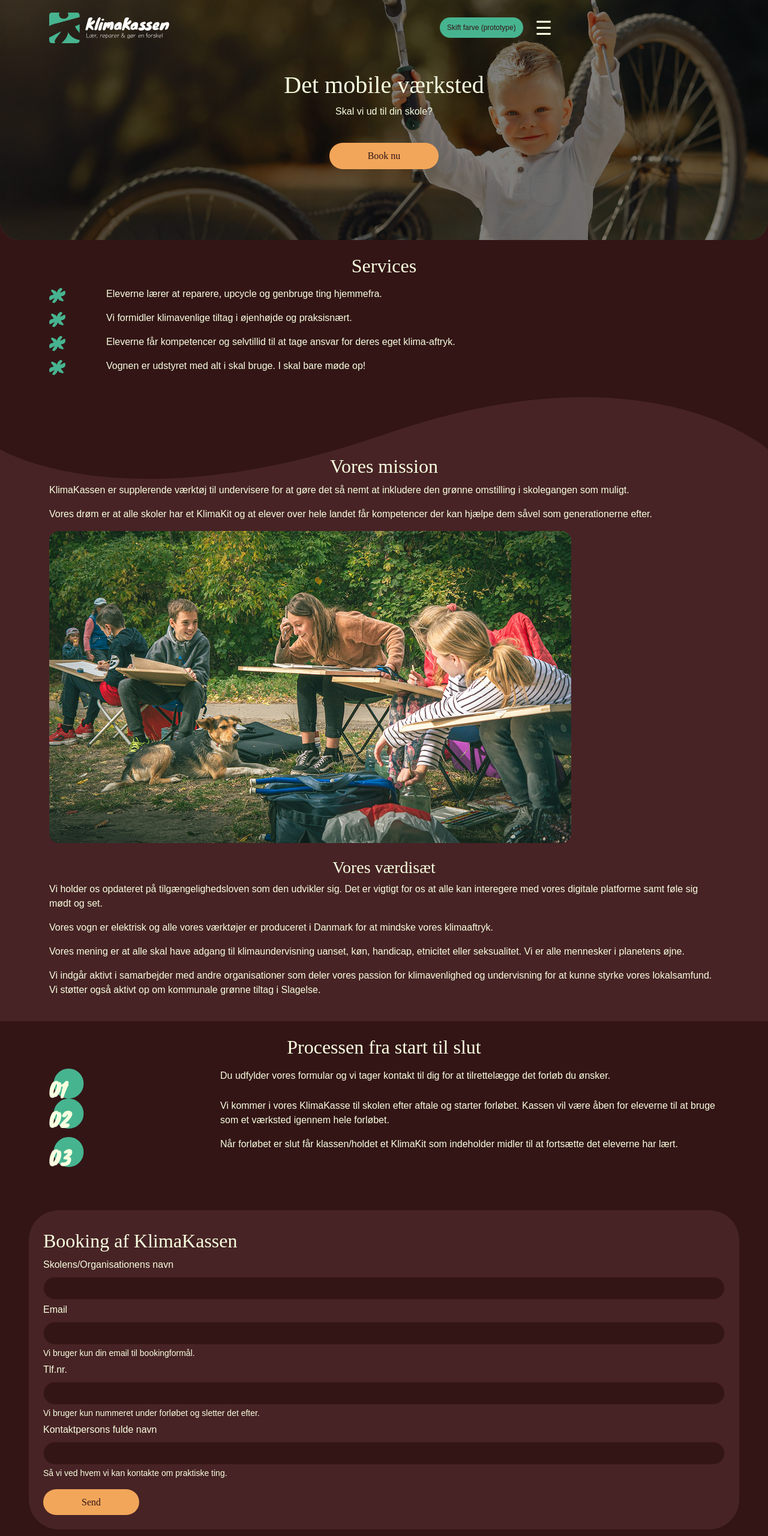
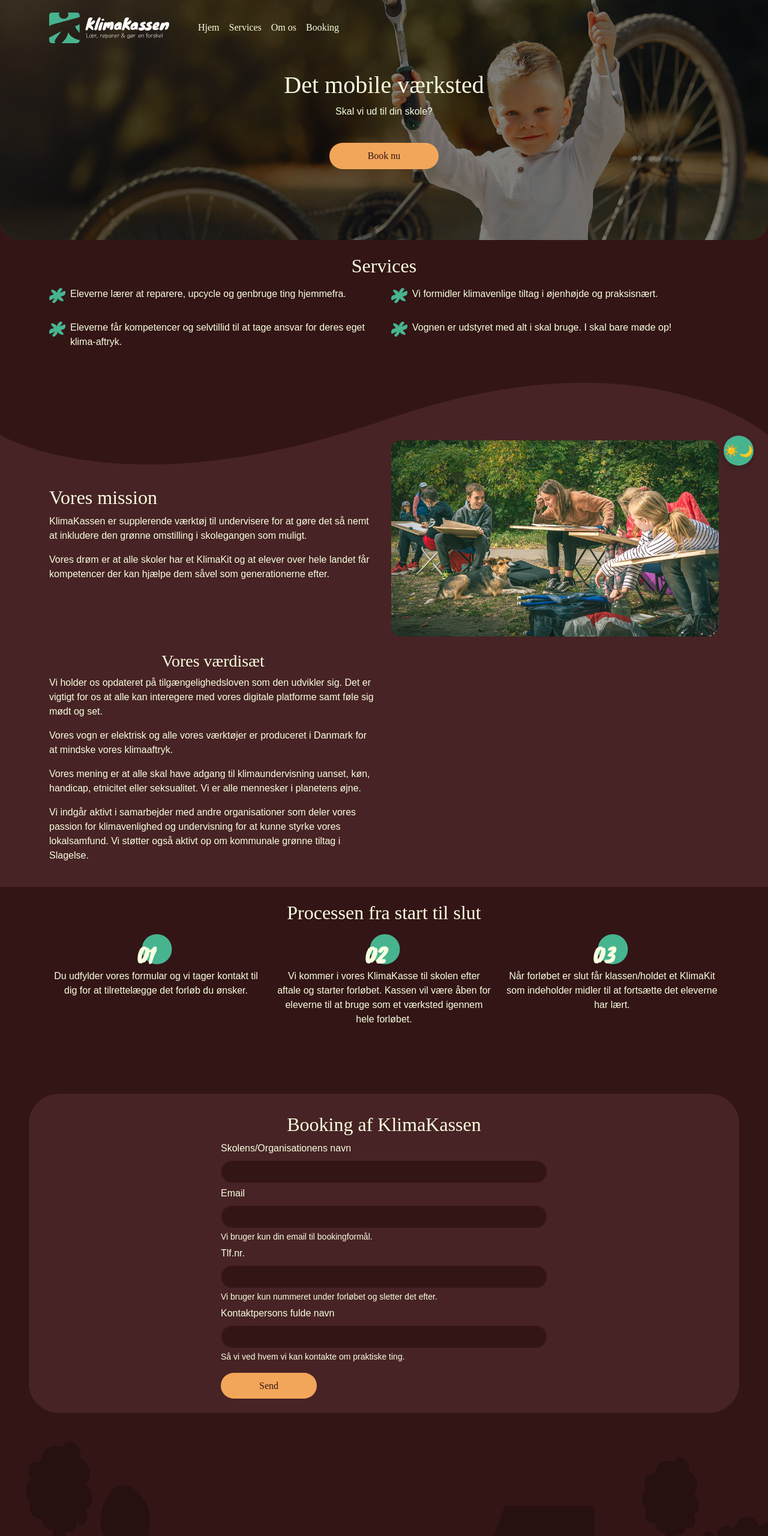
Before and after one commit to Line-WH/klimaKassen_web, a website: page index.html in a window 1280 px wide. Shown: the top 2560 px of the page at 60% size. Drawn offline with nearby package versions, Linux system fonts and the light colour scheme; files that its build step writes are made by us from their sources; a web font is replaced by a local one.

Commit message:
debugget theme knap og tilføjet grid til større devices. Fixet navbar der ikke ville vise korrekt styling.

```diff
--- a/css/styles.scss
+++ b/css/styles.scss
@@ -65,7 +65,7 @@
     @include cta-btn;
   }
 
-  .header.scrolled {
+  .navbar.scrolled {
     background-color: $color-bg-dark;
     box-shadow: 0 2px 10px rgba(0, 0, 0, 0.2);
   }
@@ -80,7 +80,7 @@
     @include cta-btn;
   }
 
-  .header.scrolled {
+  .navbar.scrolled {
     background-color: $color-bg-light;
     box-shadow: 0 2px 10px rgba(0, 0, 0, 0.2);
   }
@@ -90,7 +90,6 @@
   }
 
   input {
-    background: lighten($color-accent, 5%);
     color: $color-text-dark;
   }
 
@@ -112,68 +111,47 @@
   }
 }
 
+
+//navbar styling
+
 .navbar {
   position: fixed;
   top: 0;
   width: 100%;
+  background-color: transparent;
+  padding: 1rem;
+  transition: background-color 0.3s ease;
   z-index: 1000;
-  background-color: transparent;
-  transition: background-color 0.3s ease;
-  padding: 1rem;
 
-  .mobile-menu {
-    background-color: inherit;
-    padding: 1rem 2rem;
+  #logoImg {
+    width: 200px;
+    height: auto;
+  }
 
   .nav-link {
-      padding: 0.5rem;
-      font-size: 1.2rem;
     font-family: "Knewave", serif;
     color: inherit;
+    padding: 0.5rem 1rem;
 
     &:hover {
       text-decoration: underline;
     }
   }
+
+  .navbar-toggler {
+    font-size: 1.5rem;
+    border: none;
+    background: transparent;
+    color: inherit;
+  }
 }
 
 
-  #theme-toggle {
-    font-family: "Knewave", sans-serif;
-    top: 1rem;
-    right: 1rem;
-    font-size: 0.75rem;
-    padding: 0.5rem 0.75rem;
-    border-radius: 999px;
-    border: none;
-    cursor: pointer;
-    transition: 0.3s ease;
-    background-color: $color-accent;
-    color: $color-button-text;
-  }
-
-  #logoImg {
-    width: 200px;
-    height: auto;
-    display: block;
-  }
-
-  .menu-btn {
-    font-size: 2rem;
-    background-color: transparent;
-    border: none;
-    border-radius: 999px;
-    cursor: pointer;
-    transition: background-color 0.3s ease, color 0.3s ease;
 
 
-    line-height: 1;
-    font-family: inherit;
-    color: inherit;
-  }
 
-}
 
+//hero sektion
 .hero {
   background-image: url('../image/drengmedcykel.jpg');
   background-size: cover;
@@ -275,3 +253,59 @@
 h4, h5, h6, p, li {
   font-family: "Klee One", sans-serif;
 }
+
+
+//theme toggler
+.theme-toggle-btn {
+
+  position: fixed;
+  bottom: 1.5rem;
+  right: 1.5rem;
+  width: 50px;
+  height: 50px;
+  background-color: $color-accent;
+  border-radius: 50%;
+  border: none;
+  display: flex;
+  align-items: center;
+  justify-content: center;
+  z-index: 1100;
+  cursor: pointer;
+  box-shadow: 0 4px 10px rgba(0, 0, 0, 0.2);
+  transition: background-color 0.3s ease;
+
+  .icon {
+    font-size: 1.2rem;
+    color: $color-button-text;
+  }
+
+  &:hover {
+    filter: brightness(0.95);
+  }
+}
+
+// Modal overlay
+
+.modal-backdrop {
+  position: fixed;
+  inset: 0;
+  background: rgba(0,0,0,0.6);
+  z-index: 9999;
+  display: flex;
+  align-items: center;
+  justify-content: center;
+
+  .modal-box {
+    background-color: $color-bg-light;
+    color: $color-text-dark;
+    padding: 2rem;
+    border-radius: 1rem;
+    text-align: center;
+    max-width: 300px;
+    box-shadow: 0 0 15px rgba(0,0,0,0.3);
+  }
+
+  &.d-none {
+    display: none;
+  }
+}
--- a/index.html
+++ b/index.html
@@ -20,39 +20,29 @@
 
 <body class="theme-dark">
 
-<nav class="navbar">
+<nav class="navbar navbar-expand-md">
     <div class="container">
-        <div class="row w-100">
-            <div class="col-7 d-flex align-items-center justify-content-between">
         <a href="index.html" class="navbar-brand">
             <img id="logoImg" src="svg/klimakassen-logo-primary-color-dark.svg" alt="KlimaKassen Logo">
         </a>
-            </div>
-            <div class="col-5 d-flex align-items-center gap-2">
-                <button id="theme-toggle" class="btn" aria-label="Skift farvetema">
-                    Skift farve (prototype)
-                </button>
 
         <button
-                        class="navbar-toggler menu-btn"
+                class="navbar-toggler menu-btn d-md-none"
                 type="button"
                 data-bs-toggle="collapse"
                 data-bs-target="#navbarNav"
                 aria-controls="navbarNav"
                 aria-expanded="false"
-                        aria-label="Toggle navigation"
-                >
+                aria-label="Toggle navigation">
             <span>&#9776;</span>
         </button>
-            </div>
-        </div>
-    </div>
 
 
-    <div class="collapse navbar-collapse mobile-menu bg-lysrød" id="navbarNav">
-        <ul class="navbar-nav text-end">
+
+        <div class="collapse navbar-collapse" id="navbarNav">
+            <ul class="navbar-nav ms-md-4 text-end">
                 <li class="nav-item">
-                <a class="nav-link active" href="index.html">Hjem</a>
+                    <a class="nav-link" href="index.html">Hjem</a>
                 </li>
                 <li class="nav-item">
                     <a class="nav-link" href="#servicesSection">Services</a>
@@ -63,8 +53,8 @@
                 <li class="nav-item">
                     <a class="nav-link" href="#bookingSection">Booking</a>
                 </li>
-
             </ul>
+        </div>
     </div>
 </nav>
 
@@ -90,40 +80,36 @@
     <section id="servicesSection" class="services">
         <div class="container">
             <div class="row">
+
                 <div class="col-12 mb-2">
                     <h2 class="text-center">Services</h2>
                 </div>
-                <div class="col-1">
-                    <img src="svg/blomsterpunkt.svg" alt="Blomsterpunkt Logo">
+
+                <div class="col-12 col-md-6 d-flex mb-3">
+                    <div class="me-2">
+                        <img src="svg/blomsterpunkt.svg" alt="blomsterpunkt">
                     </div>
-                <div class="col-11">
                     <p>Eleverne lærer at reparere, upcycle og genbruge ting hjemmefra.</p>
                 </div>
 
-                <br>
-
-                <div class="col-1">
-                    <img src="svg/blomsterpunkt.svg" alt="Blomsterpunkt Logo">
+                <div class="col-12 col-md-6 d-flex mb-3">
+                    <div class="me-2">
+                        <img src="svg/blomsterpunkt.svg" alt="blomsterpunkt">
                     </div>
-                <div class="col-11">
                     <p>Vi formidler klimavenlige tiltag i øjenhøjde og praksisnært.</p>
                 </div>
 
-                <br>
-
-                <div class="col-1">
-                    <img src="svg/blomsterpunkt.svg" alt="Blomsterpunkt Logo">
+                <div class="col-12 col-md-6 d-flex mb-3">
+                    <div class="me-2">
+                        <img src="svg/blomsterpunkt.svg" alt="blomsterpunkt">
                     </div>
-                <div class="col-11">
                     <p>Eleverne får kompetencer og selvtillid til at tage ansvar for deres eget klima-aftryk.</p>
                 </div>
 
-                <br>
-
-                <div class="col-1">
-                    <img src="svg/blomsterpunkt.svg" alt="Blomsterpunkt Logo">
+                <div class="col-12 col-md-6 d-flex mb-3">
+                    <div class="me-2">
+                        <img src="svg/blomsterpunkt.svg" alt="blomsterpunkt">
                     </div>
-                <div class="col-11">
                     <p>Vognen er udstyret med alt i skal bruge. I skal bare møde op!</p>
                 </div>
             </div>
@@ -133,34 +119,29 @@
 
 
     <section id="missionSection" class="mission position-relative">
+
         <div class="wave">
             <img src="svg/Rectangle 1.svg" alt="" class="img-fluid w-100">
         </div>
 
         <div class="container">
-            <div class="row">
-                <div class="col-12">
-                    <h2 class="text-center mb-2">Vores mission</h2>
+            <div class="row align-items-center">
+                <div class="col-12 col-md-6">
+                    <h2 class="mb-2">Vores mission</h2>
                     <p>KlimaKassen er supplerende værktøj til undervisere for at gøre det så nemt at inkludere den grønne omstilling i skolegangen som muligt.</p>
                     <p>Vores drøm er at alle skoler har et KlimaKit og at elever over hele landet får kompetencer der kan hjælpe dem såvel som generationerne efter.</p>
                 </div>
-
-                <div>
-                    <img src="image/underviser.jpg" alt="undervisning udendørs" class="img-fluid rounded-4">
+                <div class="col-12 col-md-6">
+                    <img src="image/underviser.jpg" alt="undervisning udendørs" class="img-fluid rounded-4 mb-3 mb-md-0">
                 </div>
 
-                <div class="col-12">
+                <div class="col-12 col-md-6">
                     <h3 class="text-center mb-2 mt-4">Vores værdisæt</h3>
-                </div>
-                <div class="col-12">
                     <p>Vi holder os opdateret på tilgængelighedsloven som den udvikler sig. Det er vigtigt for os at alle kan interegere med vores digitale platforme samt føle sig mødt og set.</p>
                     <p>Vores vogn er elektrisk og alle vores værktøjer er produceret i Danmark for at mindske vores klimaaftryk.</p>
-                </div>
-                <div class="col-12">
                     <p>Vores mening er at alle skal have adgang til klimaundervisning uanset, køn, handicap, etnicitet eller seksualitet. Vi er alle mennesker i planetens øjne.</p>
                     <p>Vi indgår aktivt i samarbejder med andre organisationer som deler vores passion for klimavenlighed og undervisning for at kunne styrke vores lokalsamfund. Vi støtter også aktivt op om kommunale grønne tiltag i Slagelse.</p>
                 </div>
-
             </div>
         </div>
 
@@ -173,42 +154,36 @@
 
 
         <div class="container">
-            <div class="row">
+            <div class="row text-center">
                 <div class="col-12 mb-2">
                     <h2 class="text-center mb-2">Processen fra start til slut</h2>
                 </div>
 
-                <div class="col-3">
-                <img src="svg/punkt1.svg" alt="">
-                </div>
-                <div class="col-9">
+                <div class="col-12 col-md-4 mb-4">
+                    <img src="svg/punkt1.svg" alt="punkt1" class="mb-2">
                     <p>Du udfylder vores formular og vi tager kontakt til dig for at tilrettelægge det forløb du ønsker.</p>
                 </div>
 
-                <br>
-
-                <div class="col-3">
-                    <img src="svg/punkt2.svg" alt="" class="img-fluid">
-                </div>
-                <div class="col-9">
+                <div class="col-12 col-md-4 mb-4">
+                    <img src="svg/punkt2.svg" alt="punkt2" class="mb-2">
                     <p>Vi kommer i vores KlimaKasse til skolen efter aftale og starter forløbet. Kassen vil være åben for eleverne til at bruge som et værksted igennem hele forløbet.</p>
                 </div>
 
-                <br>
-
-                <div class="col-3">
-                    <img src="svg/punkt3.svg" alt="">
-                </div>
-                <div class="col-9">
+                <div class="col-12 col-md-4 mb-4">
+                    <img src="svg/punkt3.svg" alt="punkt3" class="mb-2">
                     <p>Når forløbet er slut får klassen/holdet et KlimaKit som indeholder midler til at fortsætte det eleverne har lært.</p>
                 </div>
+
             </div>
         </div>
     </section>
 
     <section class="booking bg-lysrød m-5">
+        <div class="container">
+            <div class="row justify-content-center">
+                <div class="col-12 col-md-8 col-lg-6">
+                    <h2 class="mb-2 mt-2 text-center">Booking af KlimaKassen</h2>
 
-        <h2 class="mb-2 mt-2">Booking af KlimaKassen</h2>
                     <form>
                         <div class="mb-1">
                             <label for="skole-navn" class="form-label text-start">Skolens/Organisationens navn</label>
@@ -235,7 +210,12 @@
 
                         <button type="submit" class="btn btn-primary">Send</button>
                     </form>
+                </div>
+            </div>
+        </div>
     </section>
+
+
 
     <section id="FootertSection">
         <div>
@@ -244,7 +224,7 @@
 
         <footer class="footer">
             <div class="container">
-                <div class="row">
+                <div class="row text-center text-md-start">
                     <div class="col-12 d-flex flex-column justify-content-center align-items-center">
                         <div class="socials">
                             <a href="#">
@@ -262,7 +242,7 @@
                         </div>
                     </div>
 
-                    <div class="contact col-6 d-flex flex-column">
+                    <div class="contact col-12 col-md-6 mb-4 mb-md-0 d-flex flex-column">
                         <div class="contact-info">
                             <h3>Kontakt</h3>
                             <p>Tlf.nr: xx xx xx xx</p>
@@ -270,8 +250,7 @@
                             <p>Industrivej 10, 4200 Slagelse</p>
                         </div>
                     </div>
-
-                    <div class="contact col-6 d-flex flex-column">
+                    <div class="contact col-12 col-md-6 d-flex flex-column">
                         <div class="contact-info">
                             <h3>Det formelle</h3>
                             <p>CVR: xxx xxx</p>
@@ -280,9 +259,22 @@
                     </div>
                 </div>
             </div>
-            <br>
         </footer>
     </section>
+
+    <button id="theme-toggle" class="theme-toggle-btn" aria-label="Skift farvetema">
+        <span class="icon sun">☀️</span>
+        <span class="icon moon">🌙</span>
+    </button>
+
+    <div id="prototypeModal" class="modal-backdrop d-none">
+        <div class="modal-box">
+            <p><strong>Prototype:</strong> Lys tilstand er under udvikling og virker ikke fuldt ud endnu.</p>
+            <button id="closeModal" class="btn btn-primary mt-2">Okay</button>
+        </div>
+    </div>
+
+
 
 
 <script src="https://cdn.jsdelivr.net/npm/bootstrap@5.3.8/dist/js/bootstrap.bundle.min.js"></script>
@@ -292,30 +284,27 @@
         const toggleBtn = document.getElementById('theme-toggle');
         const body = document.querySelector('body');
         const logoImg = document.getElementById('logoImg');
+        const modal = document.getElementById('prototypeModal');
+        const closeModalBtn = document.getElementById('closeModal');
 
         function setTheme(theme) {
-            // Set theme class and button label
             if (theme === 'light') {
                 body.classList.remove('theme-dark');
                 body.classList.add('theme-light');
-                toggleBtn.textContent = 'Skift til darkmode';
-                toggleBtn.setAttribute('aria-label', 'Skift til mørk tilstand');
 
-                // Fade logo out
                 logoImg.style.opacity = '0';
-
                 setTimeout(() => {
                     logoImg.src = 'svg/klimakassen-logo-primary-color-light.svg';
                     logoImg.style.opacity = '1';
-                }, 300); // Match the CSS transition time
+                }, 300);
+
+                // Show modal warning for prototype
+                modal.classList.remove('d-none');
             } else {
                 body.classList.remove('theme-light');
                 body.classList.add('theme-dark');
-                toggleBtn.textContent = 'Skift til lightmode';
-                toggleBtn.setAttribute('aria-label', 'Skift til lys tilstand');
 
                 logoImg.style.opacity = '0';
-
                 setTimeout(() => {
                     logoImg.src = 'svg/klimakassen-logo-primary-color-dark.svg';
                     logoImg.style.opacity = '1';
@@ -328,8 +317,12 @@
             setTheme(currentTheme === 'dark' ? 'light' : 'dark');
         });
 
+        closeModalBtn.addEventListener('click', () => {
+            modal.classList.add('d-none');
+        });
+
         // Detect scroll position to toggle header background
-        const header = document.querySelector('.header');
+        const header = document.querySelector('.navbar');
 
         window.addEventListener('scroll', () => {
             if (window.scrollY > 10) {
```
Lines whose indentation alone changed are shown as unchanged.
